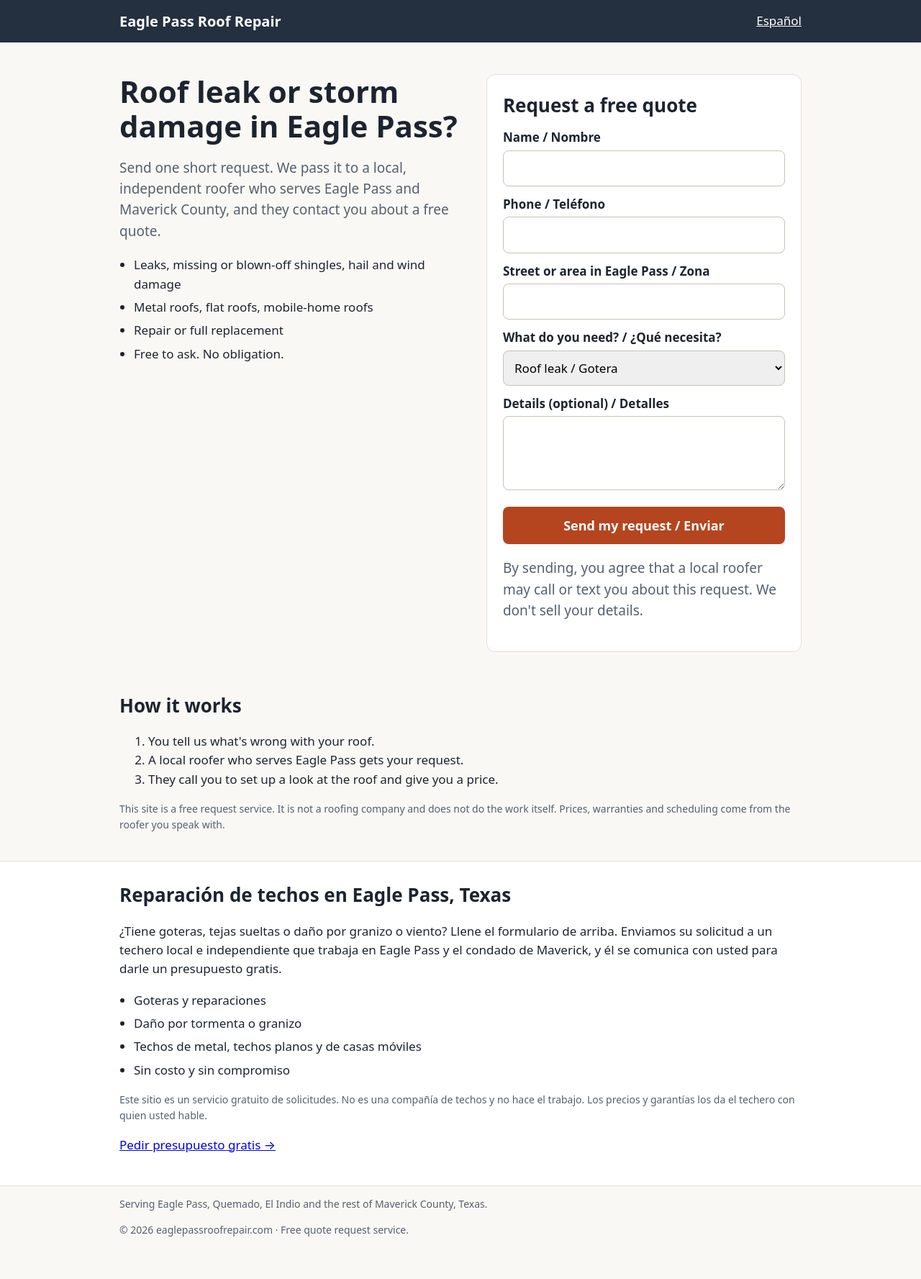
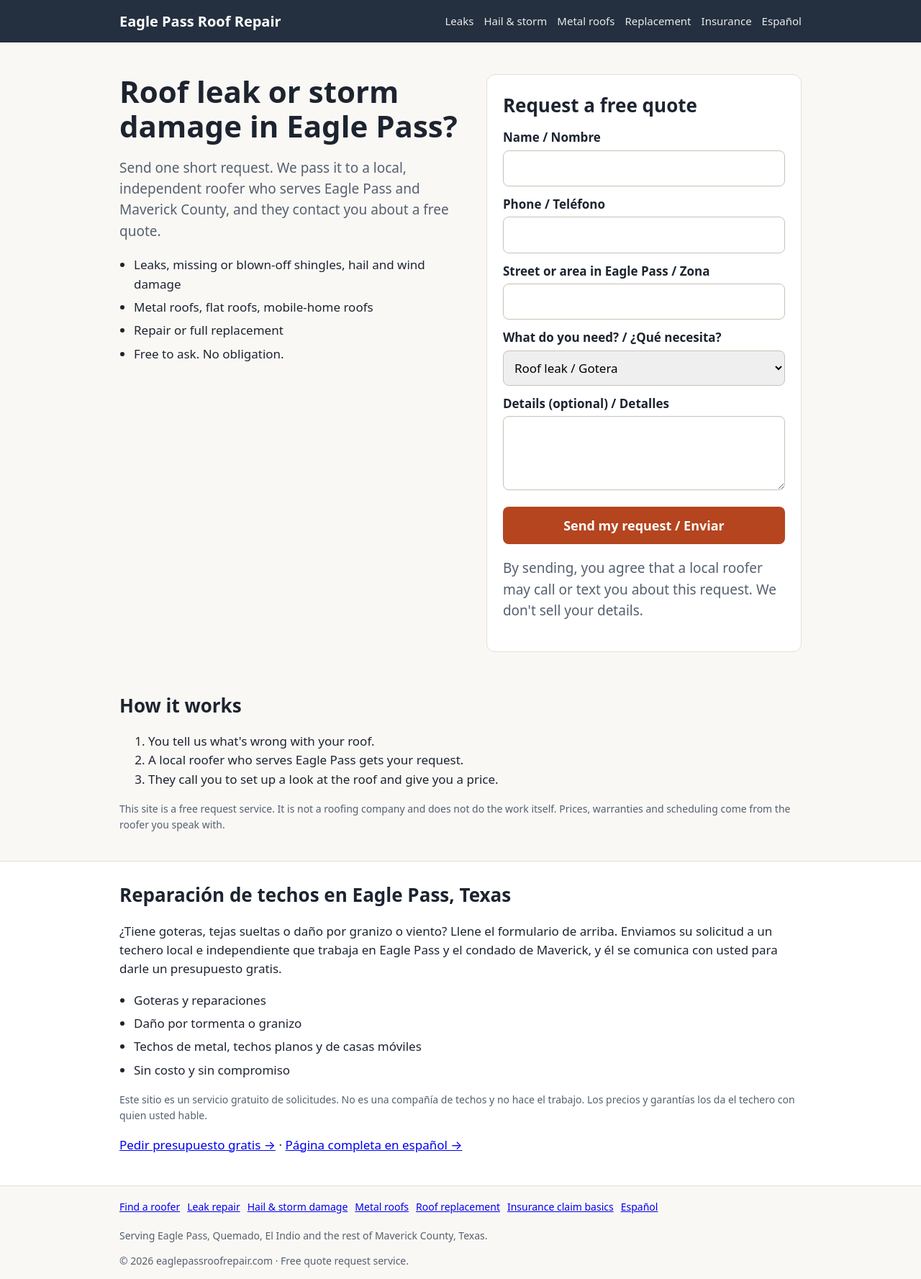
Before and after one commit to seasummit/eaglepassroofrepair, a plain HTML site: page index.html in a window 1280 px wide. Shown: the whole page at 72% size. Before the commit the page ends 1733 px from the top, so only its background shows below. Drawn offline with Linux system fonts and the light colour scheme.

Commit message:
Add files via upload

```diff
--- a/index.html
+++ b/index.html
@@ -6,6 +6,7 @@
 <title>Roof Repair in Eagle Pass, TX | Free Quote Requests | Reparación de Techos</title>
 <meta name="description" content="Roof leak or storm damage in Eagle Pass, TX? Send one short request and get connected with a local roofer for a free quote. Se habla español.">
 <link rel="canonical" href="https://eaglepassroofrepair.com/">
+<link rel="alternate" hreflang="es" href="https://eaglepassroofrepair.com/es/">
 <script type="application/ld+json">
 {"@context":"https://schema.org","@type":"WebSite","name":"Eagle Pass Roof Repair","url":"https://eaglepassroofrepair.com/","inLanguage":["en","es"],"description":"Free roof repair quote requests for homeowners in Eagle Pass and Maverick County, Texas."}
 </script>
@@ -24,10 +25,10 @@ ul.checks{padding-left:20px}ul.checks li{margin:6px 0}
 section{padding:26px 0}h2{font-size:26px;margin:0 0 10px}
 .es{background:#fff;border-top:1px solid var(--line);border-bottom:1px solid var(--line)}
 .small{font-size:14px;color:var(--muted)}footer{padding:28px 0 40px}
-</style>
+nav.links{display:flex;gap:14px;flex-wrap:wrap;font-size:15px}nav.links a{color:#fff;text-decoration:none;opacity:.9}.more a{display:inline-block;margin:4px 10px 4px 0}</style>
 </head>
 <body>
-<header><div class="wrap"><b>Eagle Pass Roof Repair</b><a href="#es">Español</a></div></header>
+<header><div class="wrap"><b>Eagle Pass Roof Repair</b><nav class="links"><a href="/roof-leak-repair/">Leaks</a><a href="/hail-storm-damage/">Hail &amp; storm</a><a href="/metal-roof-repair/">Metal roofs</a><a href="/roof-replacement/">Replacement</a><a href="/roof-insurance-claims/">Insurance</a><a href="/es/">Español</a></nav></div></header>
 
 <main class="wrap">
 <div class="hero grid">
@@ -77,10 +78,11 @@ section{padding:26px 0}h2{font-size:26px;margin:0 0 10px}
   <p>¿Tiene goteras, tejas sueltas o daño por granizo o viento? Llene el formulario de arriba. Enviamos su solicitud a un techero local e independiente que trabaja en Eagle Pass y el condado de Maverick, y él se comunica con usted para darle un presupuesto gratis.</p>
   <ul class="checks"><li>Goteras y reparaciones</li><li>Daño por tormenta o granizo</li><li>Techos de metal, techos planos y de casas móviles</li><li>Sin costo y sin compromiso</li></ul>
   <p class="small">Este sitio es un servicio gratuito de solicitudes. No es una compañía de techos y no hace el trabajo. Los precios y garantías los da el techero con quien usted hable.</p>
-  <p><a href="#quote">Pedir presupuesto gratis →</a></p>
+  <p><a href="#quote">Pedir presupuesto gratis →</a> · <a href="/es/">Página completa en español →</a></p>
 </section></div></div>
 
 <footer class="wrap small">
+  <p class="more"><a href="/roofers/">Find a roofer</a><a href="/roof-leak-repair/">Leak repair</a><a href="/hail-storm-damage/">Hail &amp; storm damage</a><a href="/metal-roof-repair/">Metal roofs</a><a href="/roof-replacement/">Roof replacement</a><a href="/roof-insurance-claims/">Insurance claim basics</a><a href="/es/">Español</a></p>
   <p>Serving Eagle Pass, Quemado, El Indio and the rest of Maverick County, Texas.</p>
   <p>© 2026 eaglepassroofrepair.com · Free quote request service.</p>
 </footer>
--- a/sitemap.xml
+++ b/sitemap.xml
@@ -1,2 +1,2 @@
 <?xml version="1.0" encoding="UTF-8"?>
-<urlset xmlns="http://www.sitemaps.org/schemas/sitemap/0.9"><url><loc>https://eaglepassroofrepair.com/</loc></url></urlset>
+<urlset xmlns="http://www.sitemaps.org/schemas/sitemap/0.9"><url><loc>https://eaglepassroofrepair.com/</loc><lastmod>2026-10-22</lastmod></url><url><loc>https://eaglepassroofrepair.com/roof-leak-repair/</loc><lastmod>2026-10-22</lastmod></url><url><loc>https://eaglepassroofrepair.com/hail-storm-damage/</loc><lastmod>2026-10-22</lastmod></url><url><loc>https://eaglepassroofrepair.com/metal-roof-repair/</loc><lastmod>2026-10-22</lastmod></url><url><loc>https://eaglepassroofrepair.com/roof-replacement/</loc><lastmod>2026-10-22</lastmod></url><url><loc>https://eaglepassroofrepair.com/roof-insurance-claims/</loc><lastmod>2026-10-22</lastmod></url><url><loc>https://eaglepassroofrepair.com/roofers/</loc><lastmod>2026-10-22</lastmod></url><url><loc>https://eaglepassroofrepair.com/es/</loc><lastmod>2026-10-22</lastmod></url></urlset>
```
